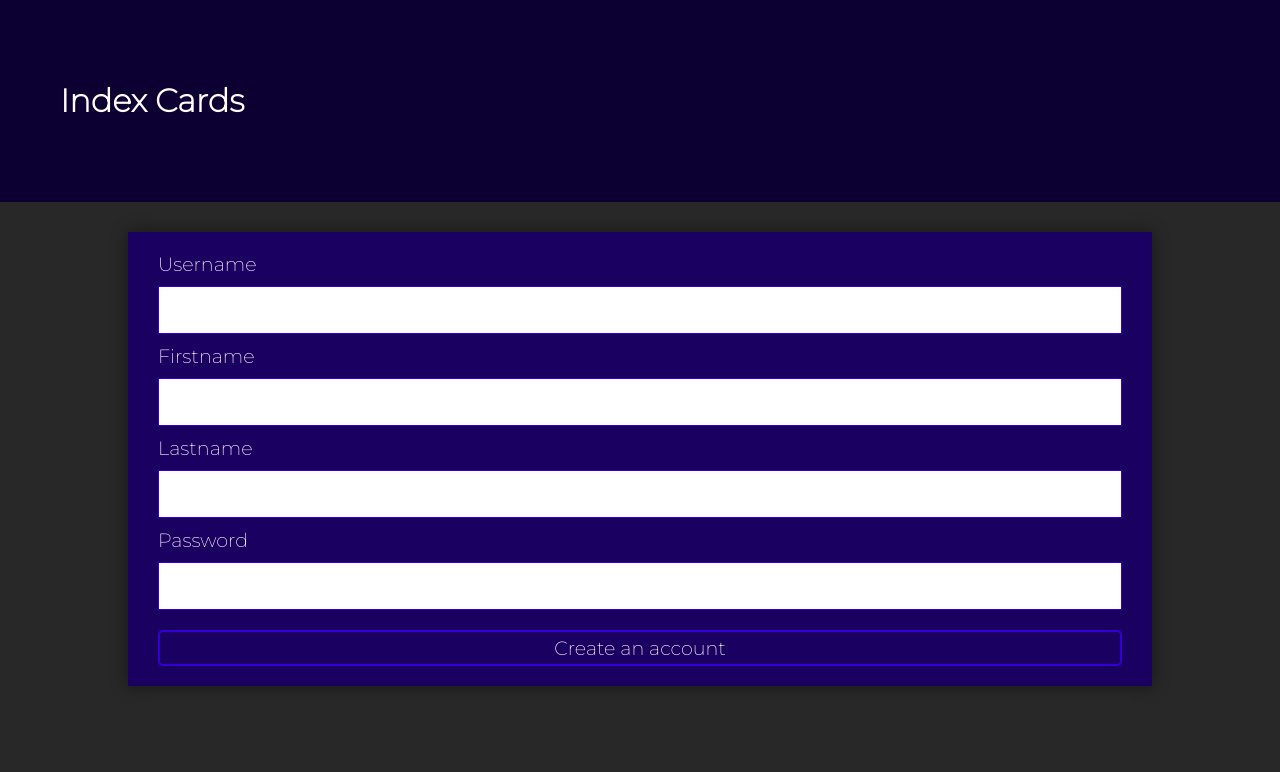
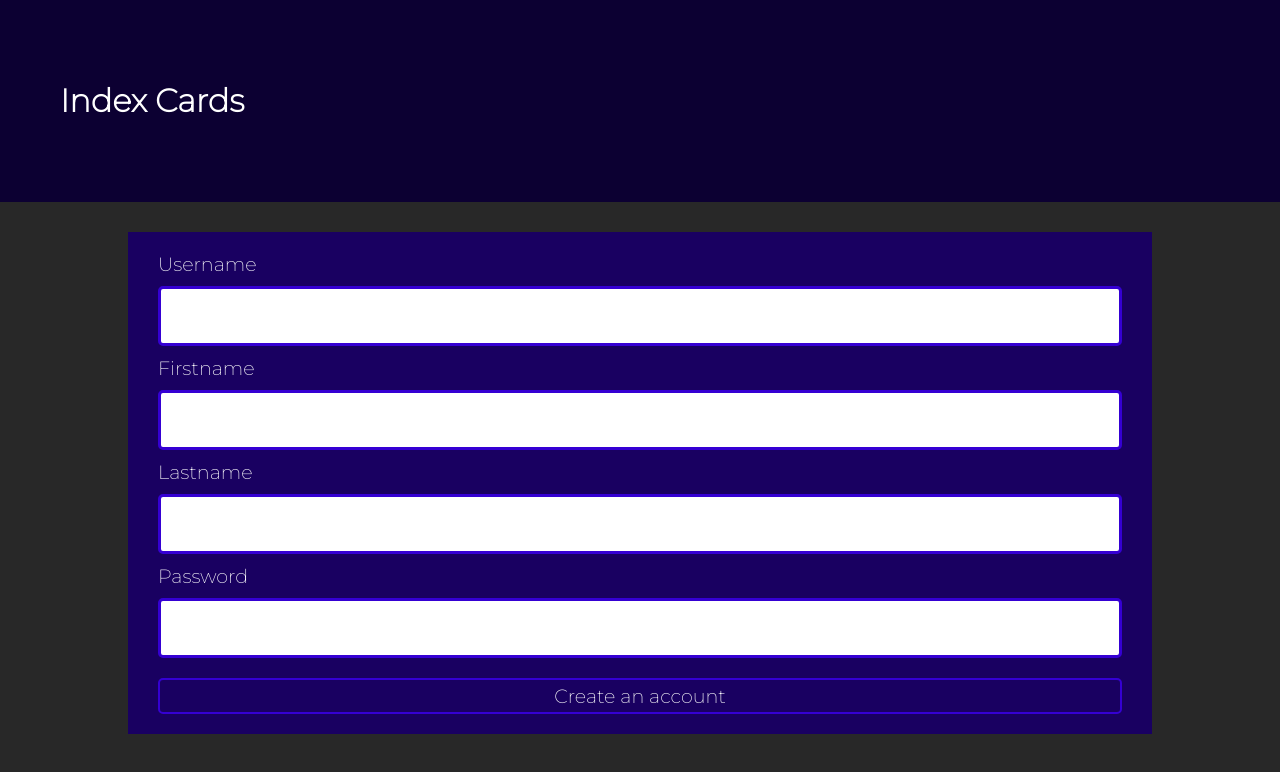
Before and after one commit to 7ubi/indexcards, an Angular app in the folder indexcards-ui/: page /signup in a window 1280 px wide. Shown: the top 772 px of the page. Built offline with nearby package versions, Linux system fonts and the light colour scheme.

Commit message:
signup user form connected with backend

```diff
--- a/indexcards-ui/src/app/app.module.ts
+++ b/indexcards-ui/src/app/app.module.ts
@@ -1,5 +1,7 @@
 import { NgModule } from '@angular/core';
 import { BrowserModule } from '@angular/platform-browser';
+import { FormsModule } from '@angular/forms';
+import { HttpClientModule } from '@angular/common/http';
 
 import { AppRoutingModule } from './app-routing.module';
 import { AppComponent } from './app.component';
@@ -14,7 +16,9 @@ import { SignupComponent } from './component/auth/signup/signup.component';
   ],
   imports: [
     BrowserModule,
-    AppRoutingModule
+    AppRoutingModule,
+    FormsModule,
+    HttpClientModule,
   ],
   providers: [],
   bootstrap: [AppComponent]
--- a/indexcards-ui/src/app/component/auth/signup/signup.component.css
+++ b/indexcards-ui/src/app/component/auth/signup/signup.component.css
@@ -6,14 +6,14 @@ form {
 
 input {
     padding: 15px;
-    border: 1px solid #3500D3;
-    border-radius: 0px;
+    border-radius: 5px;
+    border: 3px solid #3500D3;
     margin-bottom: 10px;
     width: 100%;
     box-sizing: border-box;
-    font-family: montserrat;
+    font-family: montserrat, serif;
     color: #240090;
-    font-size: 13px;
+    font-size: larger;
 }
 
 label {
@@ -22,11 +22,10 @@ label {
     padding-bottom: 10px;
 }
 
-div {
+.container {
     background: #190061;
     border: 0 none;
     border-radius: 0px;
-    box-shadow: 0 0 15px 1px rgba(0, 0, 0, 0.4);
     padding: 20px 30px;
     box-sizing: border-box;
     width: 80%;
@@ -40,3 +39,8 @@ button {
     margin-top: 10px;
     width: 100%;
 }
+
+.error {
+    font-size: x-large;
+    color: #ff008d;
+}
--- a/indexcards-ui/src/app/component/auth/signup/signup.component.html
+++ b/indexcards-ui/src/app/component/auth/signup/signup.component.html
@@ -1,21 +1,24 @@
-<form>
-    <div>
+<form #signup="ngForm" (ngSubmit)="createAccount(signup)">
+    <div class="container">
         <label for="username">
             Username
         </label>
-        <input id="username" type="text" required />
+        <input #username="ngModel" name="username" id="username" type="text" ngModel required>
+        <div *ngIf="username.touched && username.invalid" class="error">
+            Username is required
+        </div>
         <label for="firstname">
             Firstname
         </label>
-        <input id="firstname" type="text" required />
+        <input name="firstname" id="firstname" type="text" ngModel required>
         <label for="surname">
             Lastname
         </label>
-        <input id="surname" type="text" required />
+        <input name="surname" id="surname" type="text" ngModel required>
         <label for="password">
             Password
         </label>
-        <input id="password" type="password" required />
+        <input name="password" id="password" type="password" ngModel minlength="8" required>
         <button type="submit">Create an account</button>
     </div>
 </form>
--- a/indexcards-ui/src/app/component/auth/signup/signup.component.ts
+++ b/indexcards-ui/src/app/component/auth/signup/signup.component.ts
@@ -1,4 +1,6 @@
+import { HttpClient } from '@angular/common/http';
 import { Component } from '@angular/core';
+import {NgForm} from '@angular/forms';
 
 @Component({
   selector: 'app-signup',
@@ -7,4 +9,14 @@ import { Component } from '@angular/core';
 })
 export class SignupComponent {
 
+  constructor(private http: HttpClient) {
+
+  }
+
+  createAccount(signup: NgForm) {
+    this.http.post('http://localhost:8080/api/auth/signup', signup.value)
+      .subscribe((res) => {
+        console.log(res);
+      });
+  }
 }
--- a/indexcards-ui/src/index.html
+++ b/indexcards-ui/src/index.html
@@ -2,7 +2,7 @@
 <html lang="en">
 <head>
   <meta charset="utf-8">
-  <title>IndexcardsUi</title>
+  <title>Indexcards</title>
   <base href="/">
   <meta name="viewport" content="width=device-width, initial-scale=1">
   <link rel="icon" type="image/x-icon" href="favicon.ico">
```
Also changed, not shown: 1 other file (tests, documents, lock files or other folders).
